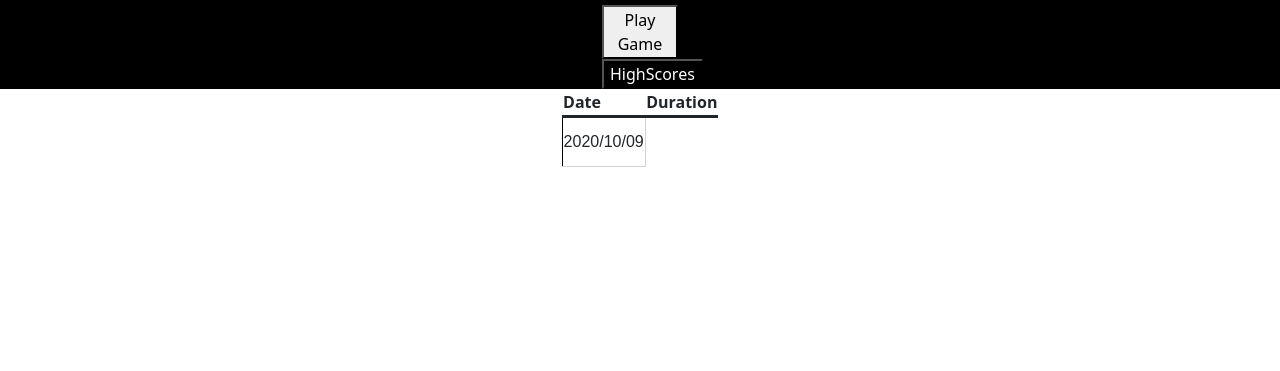
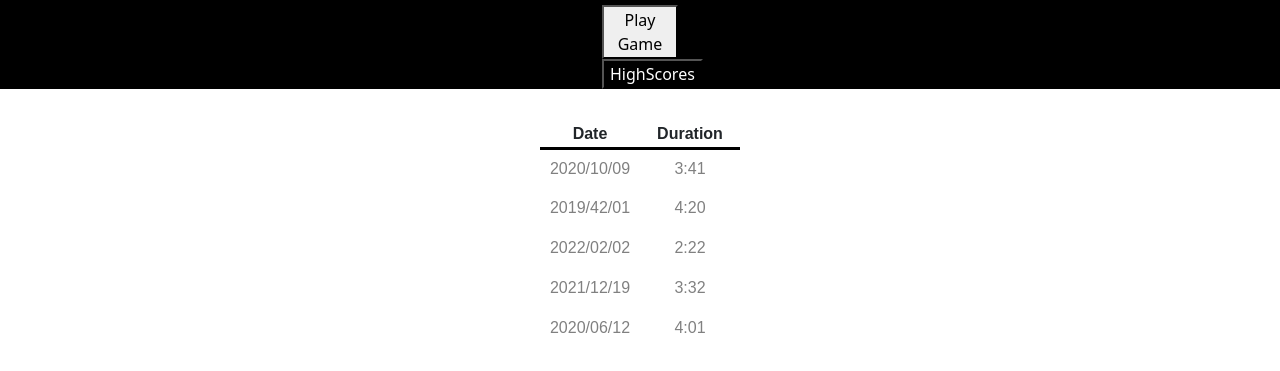
Before and after one commit to Andrew-Clegg/Web-Apps, a plain HTML site: page sudoku_game/highscores.html in a window 1280 px wide. Shown: the part 97-468 px from the top of the page. Drawn offline with nearby package versions, Linux system fonts and the light colour scheme.

Commit message:
hs table

```diff
--- a/sudoku_game/Styles/sudoku.css
+++ b/sudoku_game/Styles/sudoku.css
@@ -3,19 +3,7 @@
     background: black;
     background-size: 800px auto;
   }
-
-.hs-button{
-    background-color: black;
-    color: white;
-
-}
-
-.stats{
-    margin-right: auto;
-    margin-left: auto;
-}
-
-.titl{
+  .titl{
     color: white;
 }
 
@@ -35,7 +23,36 @@
     margin-left: auto;
     width: 100px;
 }
+  /*HIGHSCORES STYLING SECITON-------------------------------------------------------------------*/
+.hs-button{
+    background-color: black;
+    color: white;
 
+}
+
+.stats{
+    margin-top: 2rem;
+    margin-right: auto;
+    margin-left: auto;
+}
+
+.stats th{
+    border-bottom: solid black;
+    text-align: center;
+    font-family:Arial;
+}
+.stats td{
+    width: 100px;
+    height: 40px;
+    text-align: center;
+    font-family:Arial;
+    color: grey
+}
+
+
+
+
+/*GAMEBOARD STYLING SECTION-------------------------------------------------------------------------------------------*/
 .board{
     margin-top: 2rem;
     margin-left:auto;
@@ -49,17 +66,17 @@ tr:first-child td {
 	border-bottom-color: black;
 }
 
- td {
+.gameboard td {
 	border: 1px solid lightgrey;
 	height: 50px;
 	width: 50px;
     text-align: center;
     font-family:Arial;
 }
-td:first-child {
+.gameboard td:first-child {
 	border-left-color: black;
 }
-td:nth-child(3n) {
+.gameboard td:nth-child(3n) {
 	border-right-color: black;
 }
 
@@ -67,10 +84,8 @@ td:hover{
     background: #f5dd90;
 }
 
-th{
-    border-bottom: 3px solid;
-}
 
+/*FIGURE TWO SECTION------------------------------------------------------------------------------*/
 .figure2{
     margin: 2rem;
     margin-left:auto;
@@ -82,6 +97,10 @@ th{
     border-color: black;
 }
 
-.singlerow:first-child td {
+.singlerow> td {
 	border: 1px solid black;
+	height: 50px;
+	width: 50px;
+    text-align: center;
+    font-family:Arial;
 }
--- a/sudoku_game/highscores.html
+++ b/sudoku_game/highscores.html
@@ -27,6 +27,23 @@
             </tr>
             <tr>
                 <td>2020/10/09</td>
+                <td>3:41</td>
+            </tr>
+            <tr>
+                <td>2019/42/01</td>
+                <td>4:20</td>
+            </tr>
+            <tr>
+                <td>2022/02/02</td>
+                <td>2:22</td>
+            </tr>
+            <tr>
+                <td>2021/12/19</td>
+                <td>3:32</td>
+            </tr>
+            <tr>
+                <td>2020/06/12</td>
+                <td>4:01</td>
             </tr>
 
        </table>
```
